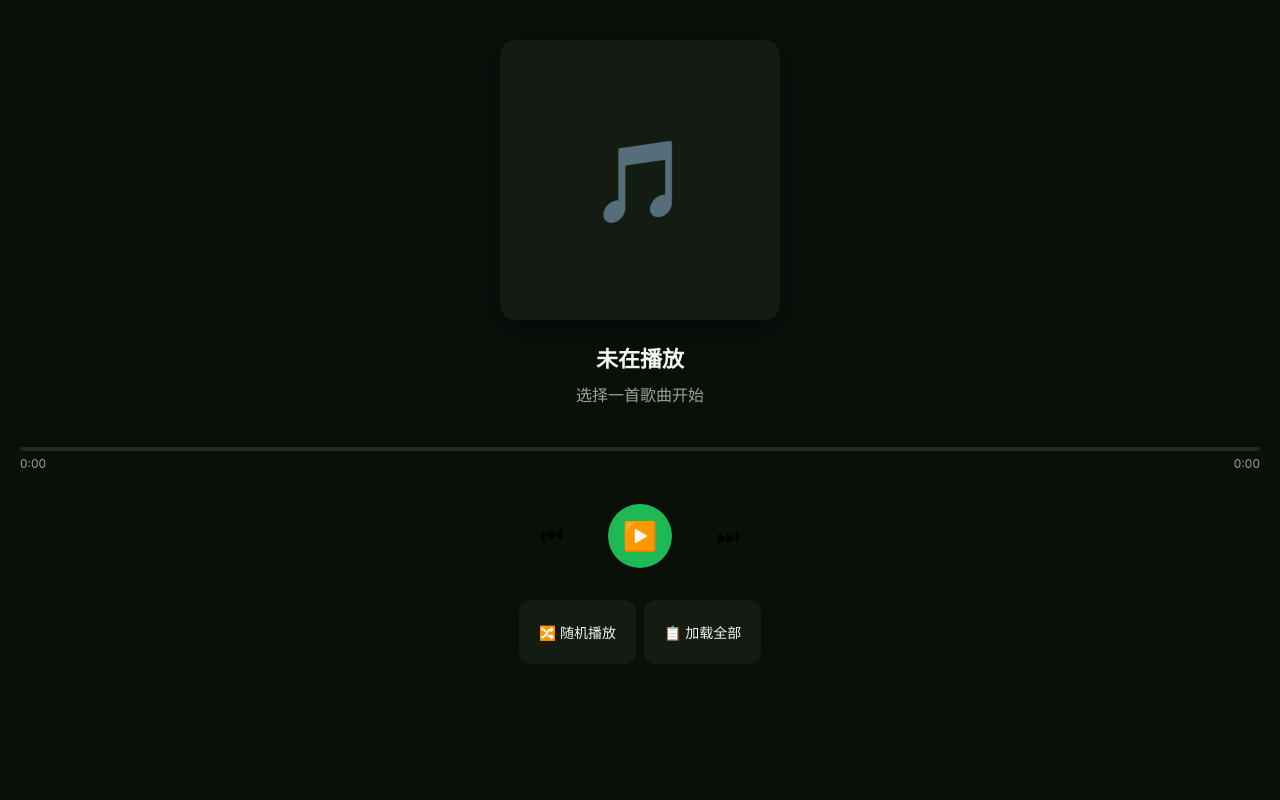
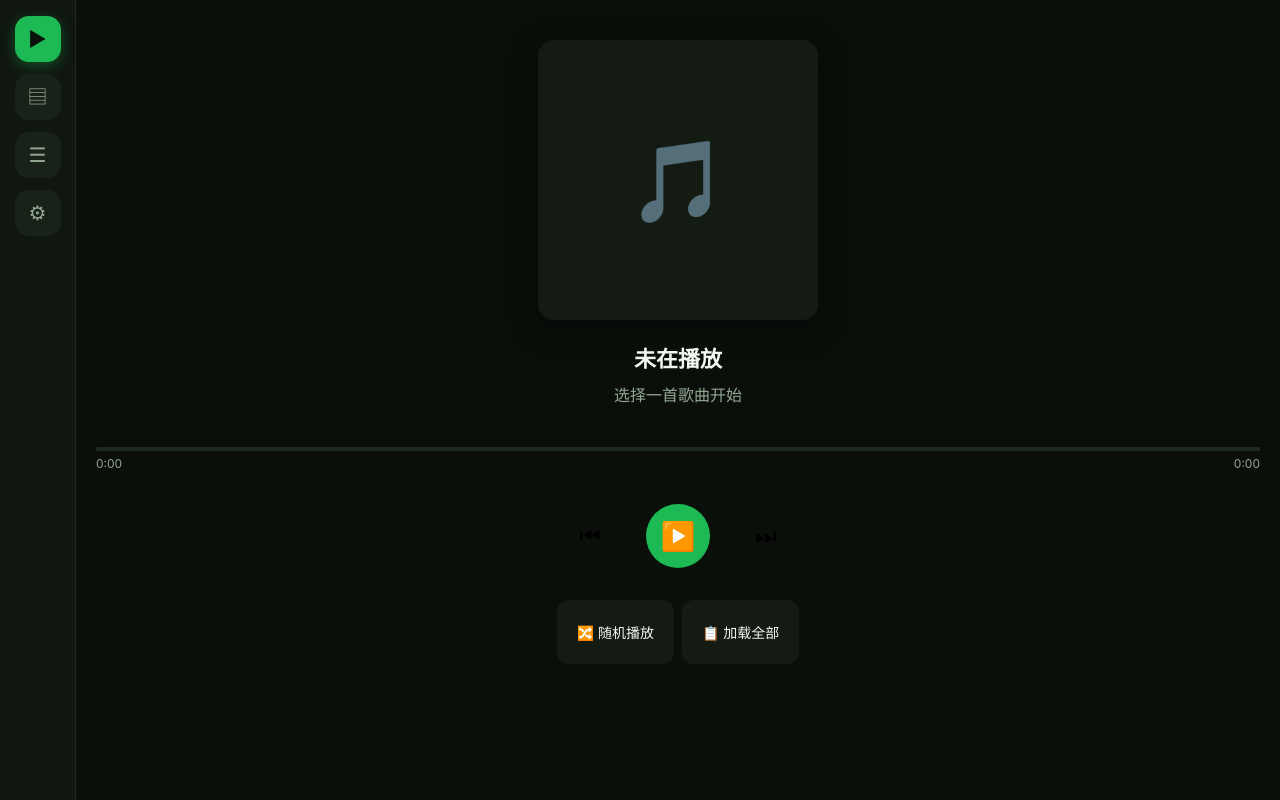
Before and after one commit to ColaCoooool/incar_music, a Vue app in the folder frontend/: page / in a window 1280 px wide. Built offline with nearby package versions, Linux system fonts and the light colour scheme.

Commit message:
feat(frontend): dock navigation and persistent player bar

```diff
--- a/frontend/src/App.vue
+++ b/frontend/src/App.vue
@@ -1,11 +1,19 @@
 <template>
   <div class="app">
+    <!-- Dock navigation (wide screens) -->
+    <nav class="dock-nav">
+      <router-link to="/" class="dock-item" :class="{ active: $route.path === '/' }" title="播放">▶</router-link>
+      <router-link to="/library" class="dock-item" :class="{ active: $route.path.startsWith('/library') }" title="曲库">▤</router-link>
+      <router-link to="/playlists" class="dock-item" :class="{ active: $route.path === '/playlists' }" title="歌单">☰</router-link>
+      <router-link to="/settings" class="dock-item" :class="{ active: $route.path === '/settings' }" title="设置">⚙</router-link>
+    </nav>
+
     <!-- Main content -->
     <main class="main-content">
       <router-view />
     </main>
 
-    <!-- Bottom navigation bar -->
+    <!-- Bottom navigation (narrow screens) -->
     <nav class="bottom-nav">
       <router-link to="/" class="nav-item" :class="{ active: $route.path === '/' }">
         <span class="nav-icon">🎵</span>
@@ -25,7 +33,7 @@
       </router-link>
     </nav>
 
-    <!-- Mini player bar -->
+    <!-- Persistent player bar -->
     <div v-if="playerStore.currentSong" class="mini-player" @click="expandPlayer">
       <div class="mini-player-info">
         <img
@@ -43,6 +51,7 @@
       <button class="mini-play-btn" @click.stop="playerStore.togglePlay">
         {{ playerStore.isPlaying ? '⏸' : '▶️' }}
       </button>
+      <button class="mini-next-btn" @click.stop="playerStore.next">⏭</button>
     </div>
   </div>
 </template>
```
